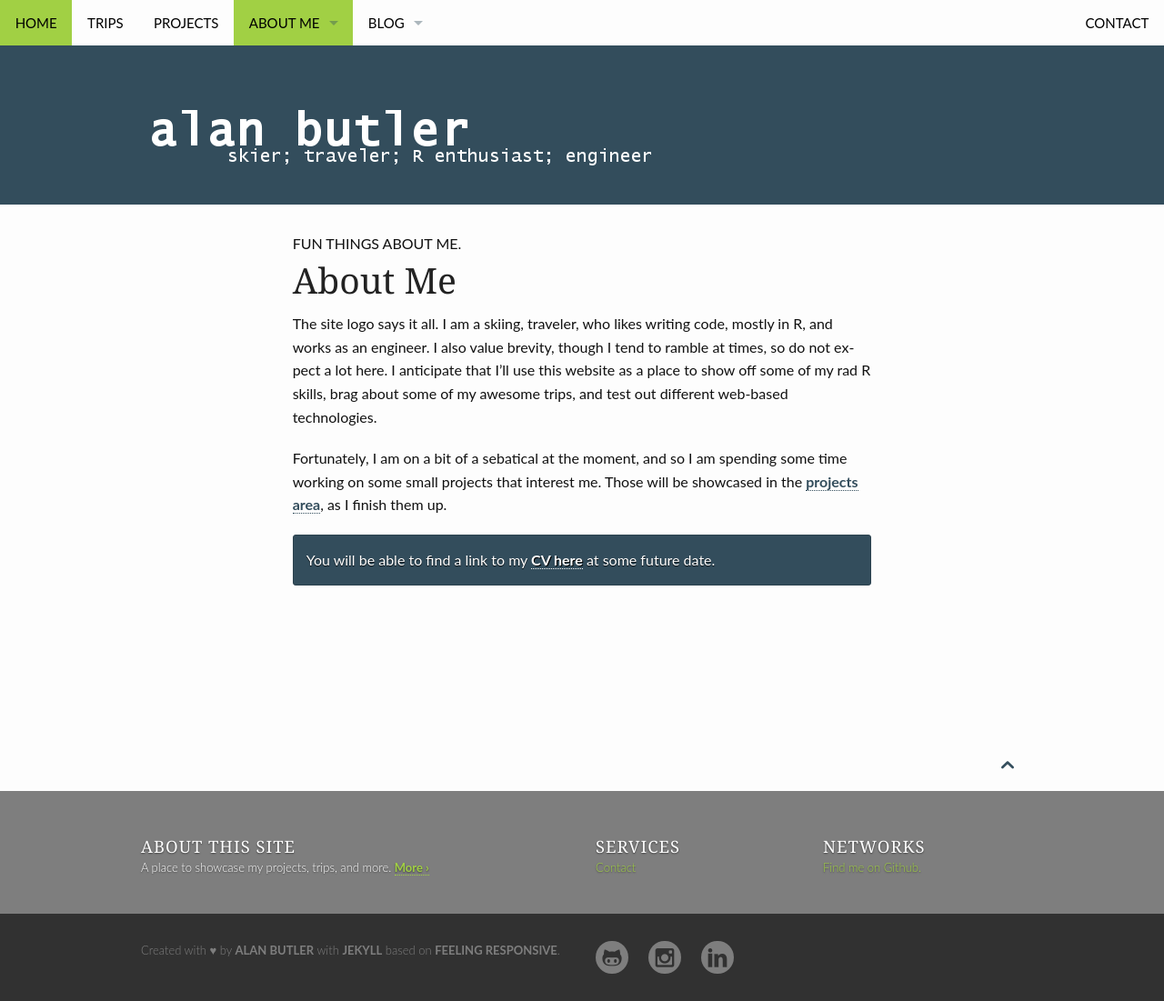
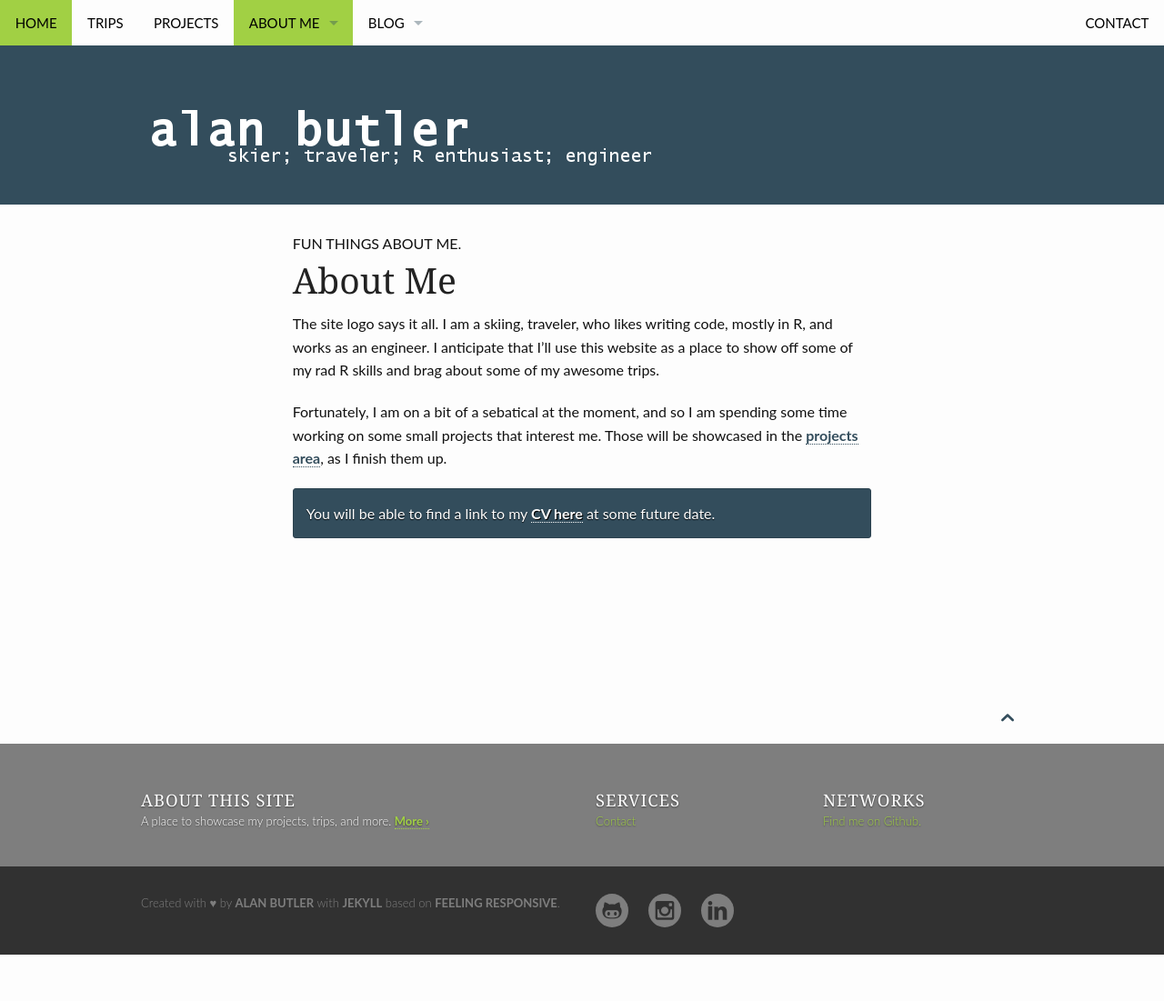
Before and after one commit to rabutler/rabutler.github.io, a Jekyll site: the page built from pages/about-me.md, in a window 1280 px wide. Shown: the whole page at 91% size. Built offline with Jekyll 4.4.1, drawn with Linux system fonts in a browser that asks for light colours; after the commit the page ends 1050 px from its top, so only the background shows below that.

Commit message:
minor edit to about me

```diff
--- a/pages/about-me.md
+++ b/pages/about-me.md
@@ -5,7 +5,7 @@ subheadline: "Fun things about me."
 permalink: "/about-me/"
 ---
 
-The site logo says it all. I am a skiing, traveler, who likes writing code, mostly in R, and works as an engineer. I also value brevity, though I tend to ramble at times, so do not expect a lot here. I anticipate that I'll use this website as a place to show off some of my rad R skills, brag about some of my awesome trips, and test out different web-based technologies.
+The site logo says it all. I am a skiing, traveler, who likes writing code, mostly in R, and works as an engineer. I anticipate that I'll use this website as a place to show off some of my rad R skills and brag about some of my awesome trips.
 
 Fortunately, I am on a bit of a sebatical at the moment, and so I am spending some time working on some small projects that interest me. Those will be showcased in the [projects area][1], as I finish them up.
 
```
